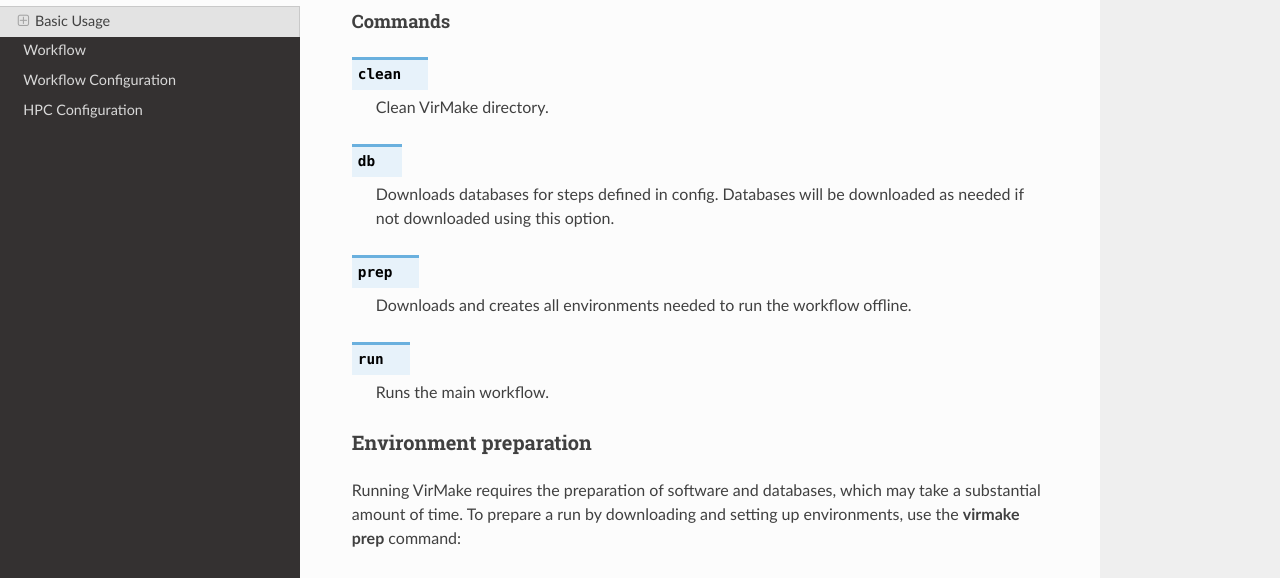
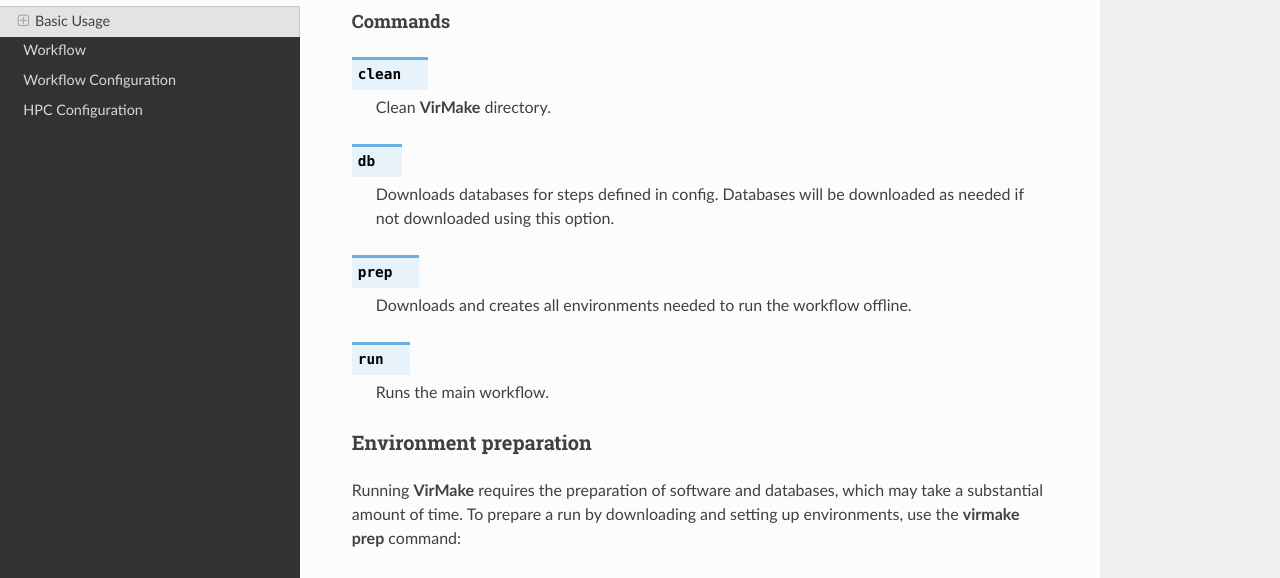
Before and after one commit to Rounge-lab/VirMake, a Sphinx documentation site: the page built from docs/source/usage.rst, in a window 1280 px wide and 900 px high, scrolled down 735 px. Shown: the part 160-738 px from the top of the window. Built offline with Sphinx 7.4.7 and the Read the Docs theme 3.1.0, drawn with Linux system fonts in a browser that asks for light colours; part of the change alters nothing that is shown; some of the changed text lies outside the part shown.

```diff
--- a/docs/source/_ext/yaml_config.py
+++ b/docs/source/_ext/yaml_config.py
@@ -58,11 +58,8 @@ class YamlConfigDirective(Directive):
                 if not value:
                     lines.extend(
                         [
-                            f".. confval:: {name}",
-                            "",
-                            "   :Type: list",
-                            "   :Default: ``[]``",
-                            "",
+                            f".. object:: {name}",
+                            ""
                         ]
                     )
                     continue
@@ -74,7 +71,7 @@ class YamlConfigDirective(Directive):
                     [
                         f".. confval:: {name}",
                         "",
-                        f"   :Type: {_type_name(default)}",
+                        f"   :Type: ``{_type_name(default)}``",
                         f"   :Default: ``{default!r}``",
                     ]
                 )
@@ -97,7 +94,7 @@ class YamlConfigDirective(Directive):
                 [
                     f".. confval:: {name}",
                     "",
-                    f"   :Type: {_type_name(value)}",
+                    f"   :Type: ``{_type_name(value)}``",
                     f"   :Default: ``{value!r}``",
                     "",
                 ]
--- a/docs/source/usage.rst
+++ b/docs/source/usage.rst
@@ -47,7 +47,7 @@ Commands
 
 .. option:: clean
 
-    Clean VirMake directory.
+    Clean **VirMake** directory.
 
 .. option:: db
 
@@ -65,7 +65,7 @@ Commands
 Environment preparation
 ^^^^^^^^^^^^^^^^^^^^^^^
 
-Running VirMake requires the preparation of software and databases, which may
+Running **VirMake** requires the preparation of software and databases, which may
 take a substantial amount of time. To prepare a run by downloading and setting
 up environments, use the :program:`virmake prep` command:
 
@@ -147,14 +147,17 @@ Positional arguments
 
 .. describe:: <WORKFLOW>
 
-    - all (default)
-    - qc
-    - assembly
-    - identification
-    - mapping
-    - taxonomy
-    - function
-    - stats
+    :Type: ``str``
+    :Default: ``all``
+    :Alternatives:
+
+    * ``qc``
+    * ``assembly``
+    * ``identification``
+    * ``mapping``
+    * ``taxonomy``
+    * ``function``
+    * ``stats``
 
     Specify which part of the workflow to execute.
     For more details on the workflow, see :ref:`header-workflow`.
```
